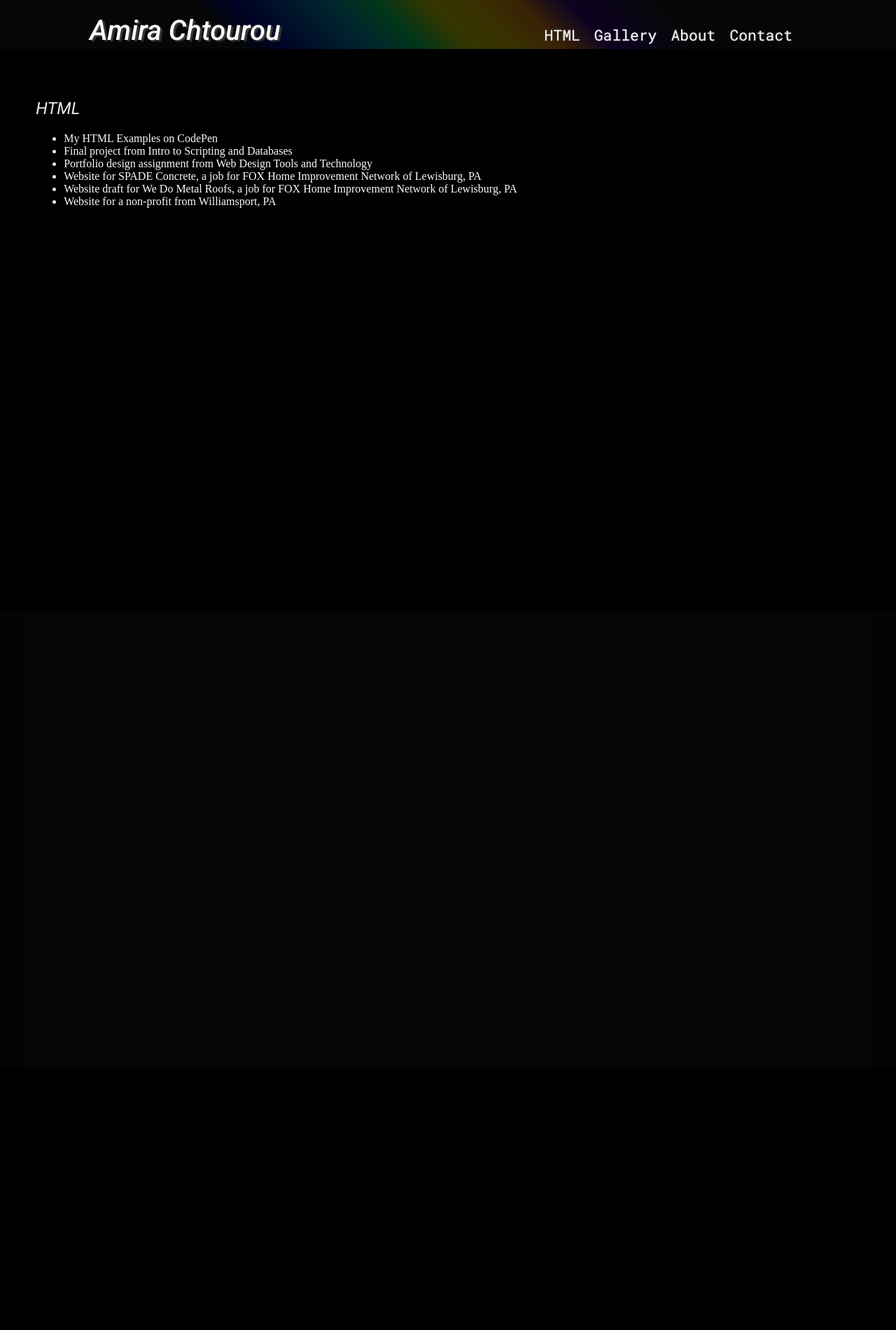
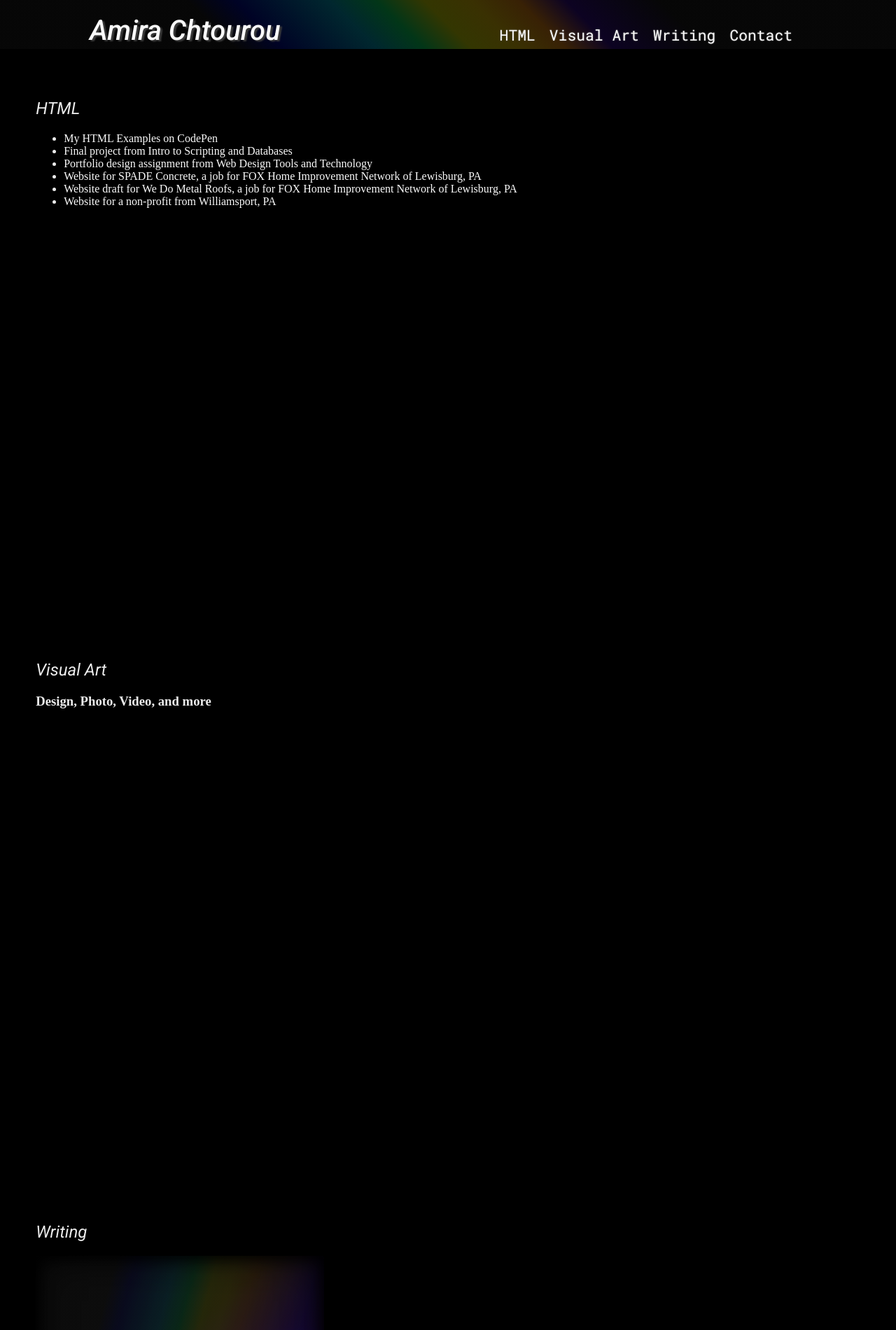
Before and after one commit to 5qu34k99/Site, a plain HTML site: page examples.html in a window 1280 px wide. Shown: the top 1900 px of the page at 70% size. Drawn offline with Linux system fonts and the light colour scheme.

Commit message:
Update examples.html

```diff
--- a/examples.html
+++ b/examples.html
@@ -20,14 +20,14 @@
 			<header>
 
                 <h1>
-					<a href="http://www.amirachtourou.com">Amira Chtourou</a>
+					<a href="http://amirachtourou.com/examples.html">Amira Chtourou</a>
 				</h1>
 
                 <nav>
 					<ul>
 	         	        <li><a href="#html">HTML</a></li>
-  	                    <li><a href="#gallery">Gallery</a></li>
-    	                <li><a href="#about">About</a></li>
+  	                    <li><a href="#visArt">Visual Art</a></li>
+    	                <li><a href="#writing">Writing</a></li>
       	                <li><a href="#contact">Contact</a></li>
 					</ul>
 				</nav>
@@ -52,10 +52,16 @@
                     </li>
                 </ul>
             </section>
-            <section id="gallery">
+            <section id="visArt">
+                <h2>Visual Art
+                </h2>
+                <h3>Design, Photo, Video, and more
+                </h3>
             </section>
 
-            <section id="about">
+            <section id="writing">
+                <h2>Writing
+                </h2>
                 <div id="aboutGraphic">
 				</div>
       	    </section>
```
